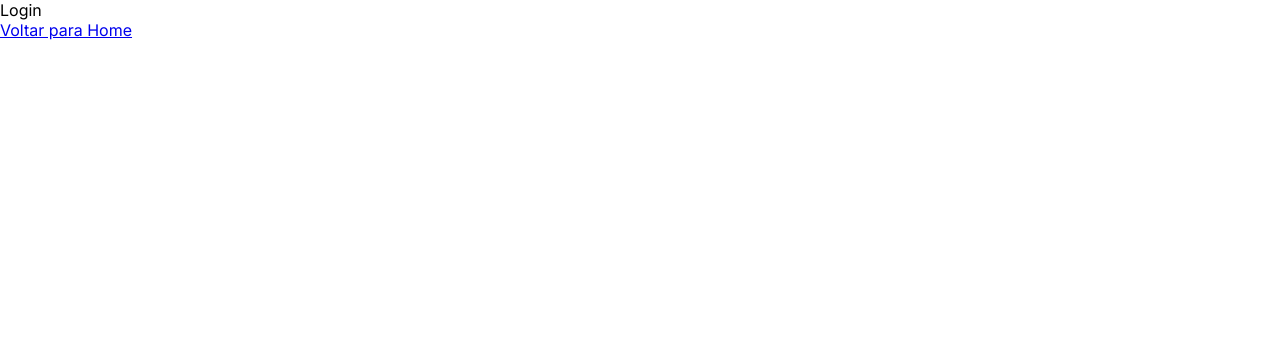
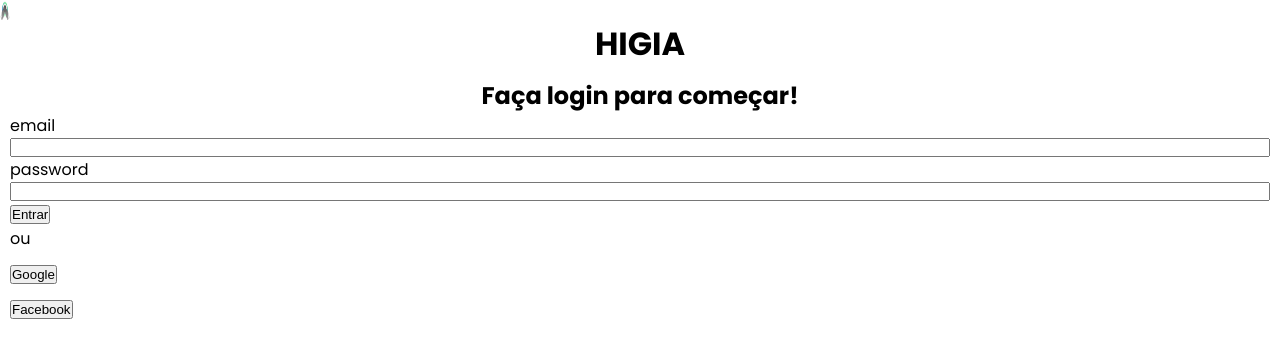
Before and after one commit to SpotifaiI/higia-web, a Next.js app: page /login in a window 1280 px wide. Shown: the top 358 px of the page. Built offline with nearby package versions, Linux system fonts and the light colour scheme.

Commit message:
higia-web

```diff
--- a/src/app/layout.tsx
+++ b/src/app/layout.tsx
@@ -1,8 +1,12 @@
 import './globals.css'
 import type { Metadata } from 'next'
-import { Inter } from 'next/font/google'
+import { Inter, Poppins } from 'next/font/google'
 
-const inter = Inter({ subsets: ['latin'] })
+const poppins = Poppins({
+  subsets: ['latin'],
+  weight:['400', '500', '700', '200'],
+  variable: '--font-poppins'
+})
 
 export const metadata: Metadata = {
   title: 'Create Next App',
@@ -16,7 +20,7 @@
 }) {
   return (
     <html lang="en">
-      <body className={inter.className}>{children}</body>
+      <body className={poppins.className}>{children}</body>
     </html>
   )
 }
--- a/src/app/login/page.tsx
+++ b/src/app/login/page.tsx
@@ -1,10 +1,41 @@
+import Image from "next/image";
 import Link from "next/link";
+import styles from './styles.module.css'
 
 function Login() {
   return (
-    <div>
-      <p>Login</p>
-      <Link href="/">Voltar para Home</Link>
+    <div className={styles.body}>
+      <div className={styles.rightSide}>
+        <Image src="/assets/images/higiaLogoWhite.png" alt="" fill={true} />
+      </div>
+      <div className={styles.higia}>
+        <h1>HIGIA</h1>
+      </div>
+      <div className={styles.leftSide}>
+        <div className={styles.title}>
+          <h2>Faça login para começar!</h2>
+        </div>
+        <div className={styles.userBox}>
+          <label htmlFor="email">email</label>
+          <input id="email" type="banana amassada" />
+        </div>
+        <div className={styles.passwordBox}>
+          <label htmlFor="password">password</label>
+          <input id="password" type="password"  />
+        </div>
+        <div className="entrarButton">
+          <button>Entrar</button>
+        </div>
+        <div className={styles.literallyOr}>
+          <span>ou</span>
+        </div>
+          <div className={styles.googleButton}>
+            <button>Google</button>
+          </div>
+          <div className={styles.facebookButton}>
+            <button>Facebook</button>
+          </div>
+      </div>
     </div>
   );
 }
--- /dev/null
+++ b/src/app/login/styles.module.css
@@ -0,0 +1,66 @@
+/* styles.module.css */
+  .body{
+
+    min-height: 100vh;
+  }
+
+  .rightSide{
+    width: 100%;
+    height: 250px;
+    position: relative;
+  }
+
+  .higia{
+    display: flex;
+    justify-content: center;
+    align-items: center;
+    font-family: var(--font-poppins);
+    font-weight: 200;
+  }
+
+  .title{
+    display: flex;
+    justify-content: center;
+    align-items: center
+  }
+
+  .userBox{
+    display: flex;
+    flex-direction: column;
+  }
+
+  .passwordBox{
+    display: flex;
+    flex-direction: column;
+  }
+
+.leftSide {
+  /* Estilos existentes */
+
+  /* Adicione padding para evitar que o conteúdo fique colado nas bordas */
+  padding: 20px;
+}
+
+/* Adicione estilos para a versão responsiva */
+@media (min-width: 600px) {
+
+  .rightSide{
+    width: 10px;
+    height: 20px;
+  }
+
+
+  .leftSide {
+
+
+
+    width: 100%; /* Ocupa toda a largura */
+    padding: 10px; /* Reduz o padding para telas menores */
+  }
+
+  .googleButton,
+  .facebookButton {
+    width: 100%; /* Garante que os botões ocupem toda a largura */
+    margin-top: 10px; /* Adiciona algum espaço entre os botões */
+  }
+}
--- a/src/app/page.tsx
+++ b/src/app/page.tsx
@@ -4,7 +4,7 @@
   return (
     <div>
       <p>Tela inicial</p>
-      <Link href="/login">Ir Para Login</Link>
+      <Link href="/login">Ir Pahgvtbjhra Login</Link>
     </div>
   );
 }
```
Also changed, not shown: public/assets/images/higia.png (added), public/assets/images/higiaLogoWhite.png (added).
